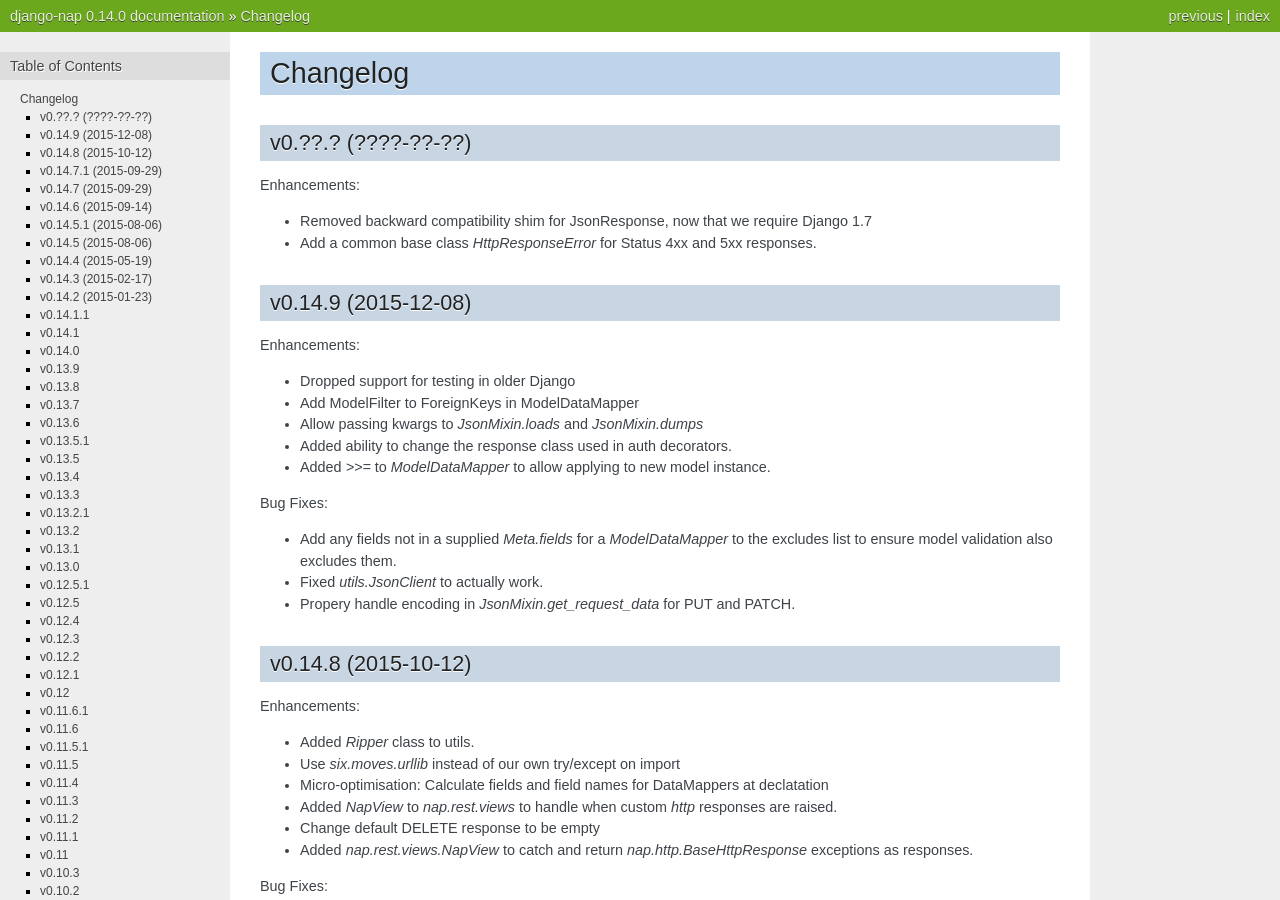
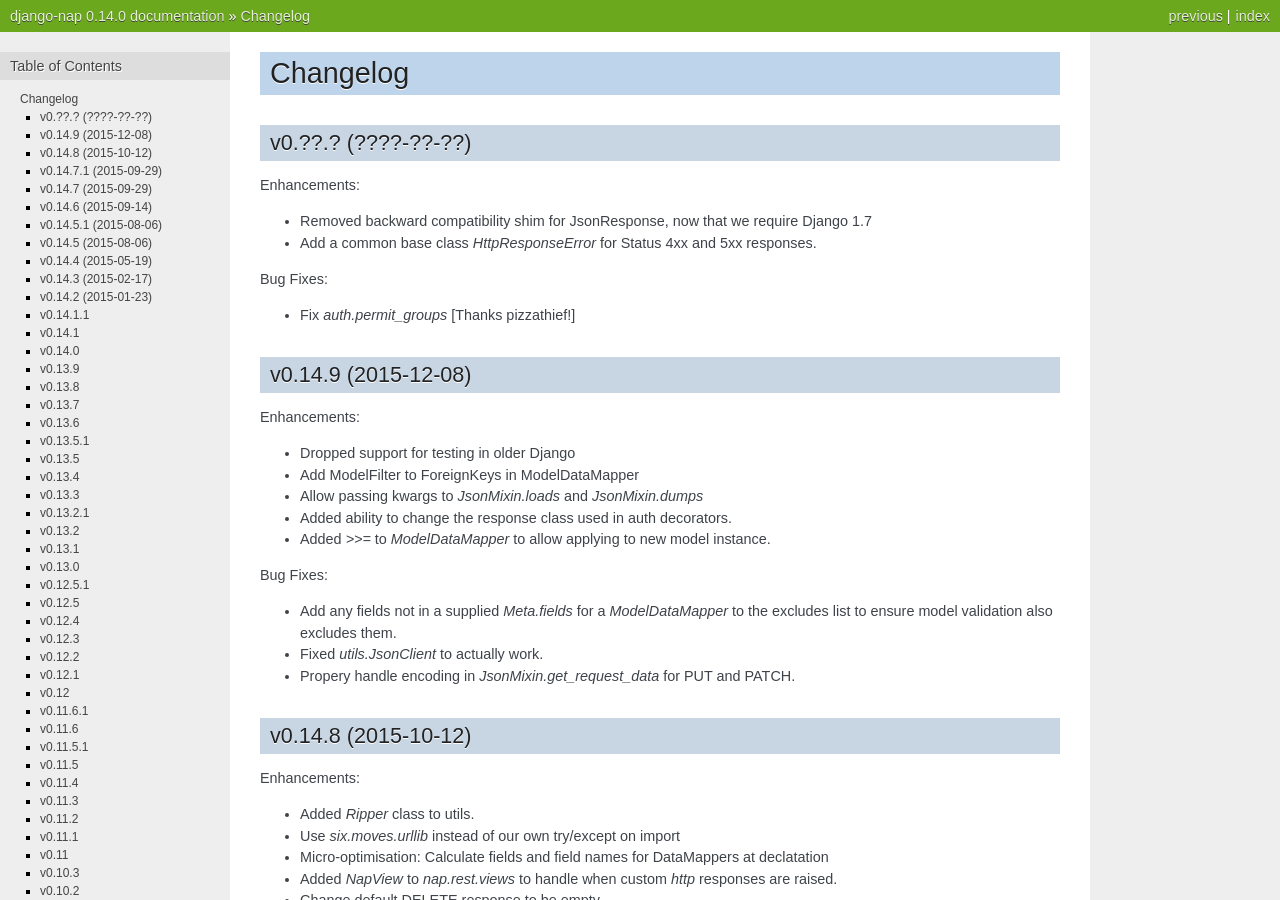
Before and after one commit to funkybob/django-nap, a Sphinx documentation site: the page built from docs/changelog.rst, in a window 1280 px wide and 900 px high. Built offline with Sphinx 7.4.7, drawn with Linux system fonts in a browser that asks for light colours; pages that are not in the unit, such as notebooks, are missing from menus.

Commit message:
Update changelog

```diff
--- a/docs/changelog.rst
+++ b/docs/changelog.rst
@@ -10,6 +10,10 @@
 - Removed backward compatibility shim for JsonResponse, now that we require
   Django 1.7
 - Add a common base class `HttpResponseError` for Status 4xx and 5xx responses.
+
+Bug Fixes:
+
+- Fix `auth.permit_groups` [Thanks pizzathief!]
 
 v0.14.9 (2015-12-08)
 ====================
```
